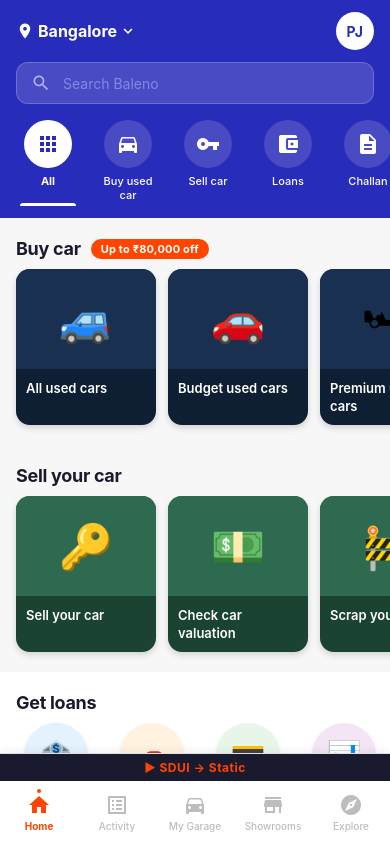
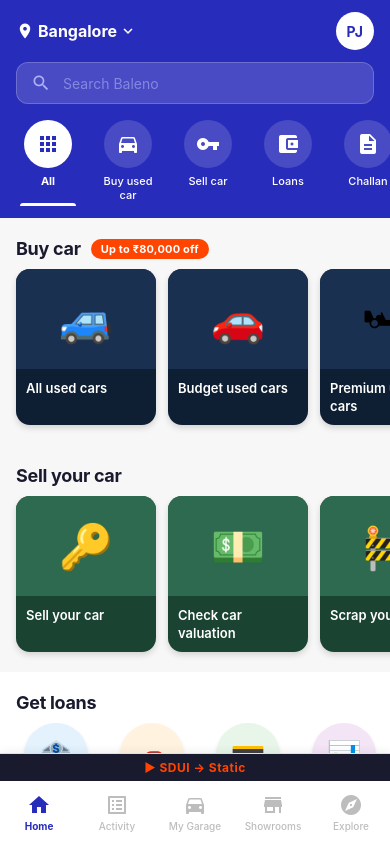
Before and after one commit to Pintu-Jha/Car24App, a React Native app: screen / in a window 390 px wide. Built offline with nearby package versions, Linux system fonts and the light colour scheme.

Commit message:
style(bottom-tab): match Cars24 active tab color
- Changed active tab color from orange (#FF4500) to brand blue (#282CBA)
- Removed the active dot indicator to exactly match the provided screenshot UI

```diff
--- a/src/components/BottomTabBar.tsx
+++ b/src/components/BottomTabBar.tsx
@@ -44,12 +44,11 @@
               <MaterialIcons
                 name={tab.icon}
                 size={24}
-                color={isActive ? '#FF4500' : '#BDBDBD'}
+                color={isActive ? '#282CBA' : '#BDBDBD'}
               />
               <Text style={[styles.tabLabel, isActive && styles.tabLabelActive]}>
                 {tab.label}
               </Text>
-              {isActive && <View style={styles.activeDot} />}
             </TouchableOpacity>
           );
         })}
@@ -98,15 +97,7 @@
     fontWeight: '500',
   },
   tabLabelActive: {
-    color: '#FF4500',
+    color: '#282CBA',
     fontWeight: '700',
   },
-  activeDot: {
-    position: 'absolute',
-    top: 0,
-    width: 4,
-    height: 4,
-    borderRadius: 2,
-    backgroundColor: '#FF4500',
-  },
 });
```
